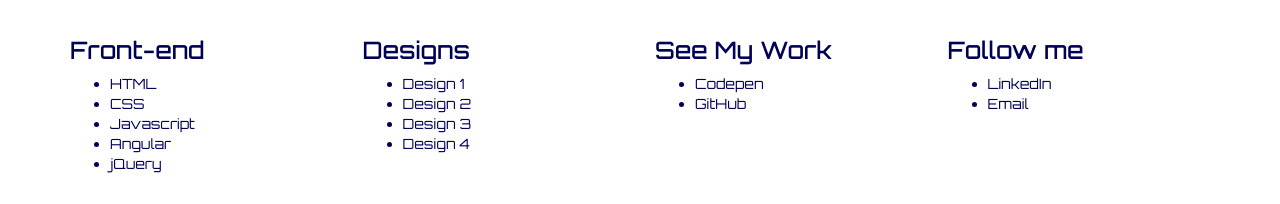
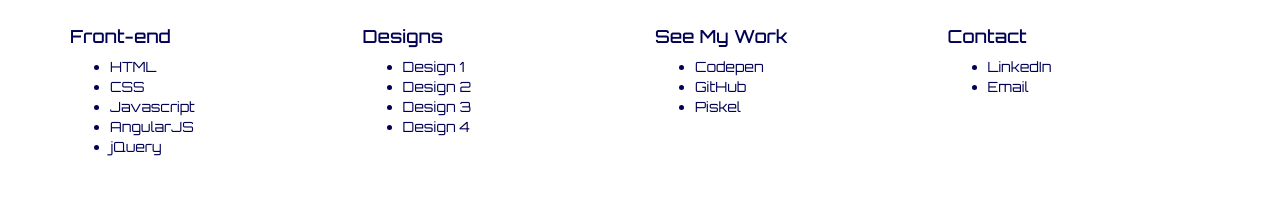
Before and after one commit to tvang1101/tvang1101.github.io, a plain HTML site: page index.html in a window 1280 px wide. Shown: the part 638-842 px from the top of the page. Drawn offline with nearby package versions, Linux system fonts and the light colour scheme.

Commit message:
Small fixes

```diff
--- a/index.html
+++ b/index.html
@@ -34,17 +34,17 @@
         </div>
         <div class="row">
           <div class="col-sm-3 col-xs-12 pull-left">
-            <h3>Front-end</h3>
+            <h4>Front-end</h4>
             <ul>
               <li>HTML</li>
               <li>CSS</li>
               <li>Javascript</li>
-              <li>Angular</li>
+              <li>AngularJS</li>
               <li>jQuery</li>
             </ul>
           </div>
           <div class="col-sm-3 col-xs-12 pull-left">
-            <h3>Designs</h3>
+            <h4>Designs</h4>
             <ul>
               <li><a href="designs/design1/index.html">Design 1</a></li>
               <li><a href="designs/design2/index.html">Design 2</a></li>
@@ -53,14 +53,15 @@
             </ul>
           </div>
           <div class="col-sm-3 col-xs-12 pull-left">
-            <h3>See My Work</h3>
+            <h4>See My Work</h4>
             <ul>
               <li><a href="http://codepen.io/tvang1101/" target="_blank">Codepen</a></li>
               <li><a href="https://github.com/tvang1101" target="_blank">GitHub</a></li>
+              <li><a href="http://www.piskelapp.com/user/6112465056169984" target="_blank">Piskel</a></li>
             </ul>
           </div>
           <div class="col-sm-3 col-xs-12 pull-left">
-            <h3>Follow me</h3>
+            <h4>Contact</h4>
             <ul>
               <li><a href="https://www.linkedin.com/in/tee-vang-7293b195" target="_blank">LinkedIn</a></li>
               <li><a href="mailto:teevang86@gmail.com">Email</a></li>
```
